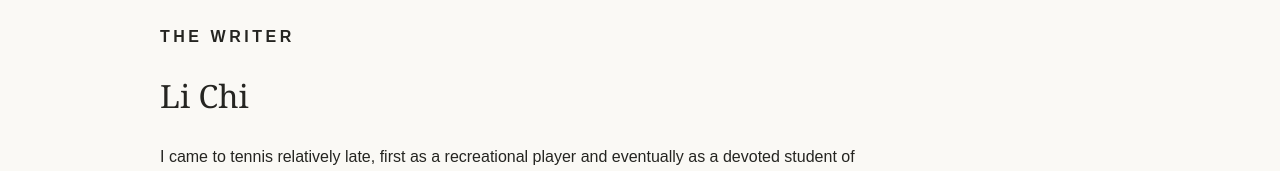
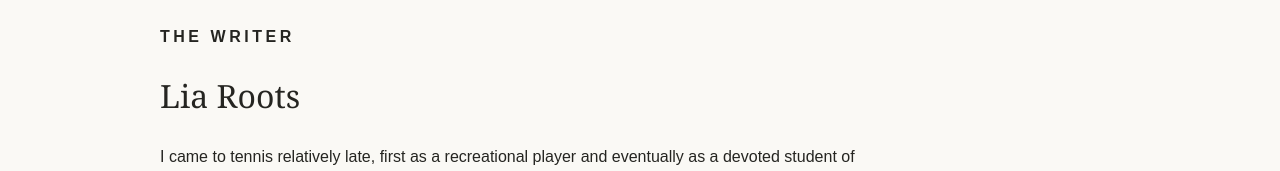
Before and after one commit to liqi-econ/tennistales, a plain HTML site: page about.html in a window 1280 px wide. Shown: the part 455-626 px from the top of the page. Drawn offline with Linux system fonts and the light colour scheme.

Commit message:
Update about.html

```diff
--- a/about.html
+++ b/about.html
@@ -58,7 +58,7 @@
 
       <p class="eyebrow">THE WRITER</p>
 
-      <h2>Li Chi</h2>
+      <h2>Lia Roots</h2>
 
       <p>
         I came to tennis relatively late, first as a recreational player and
```
